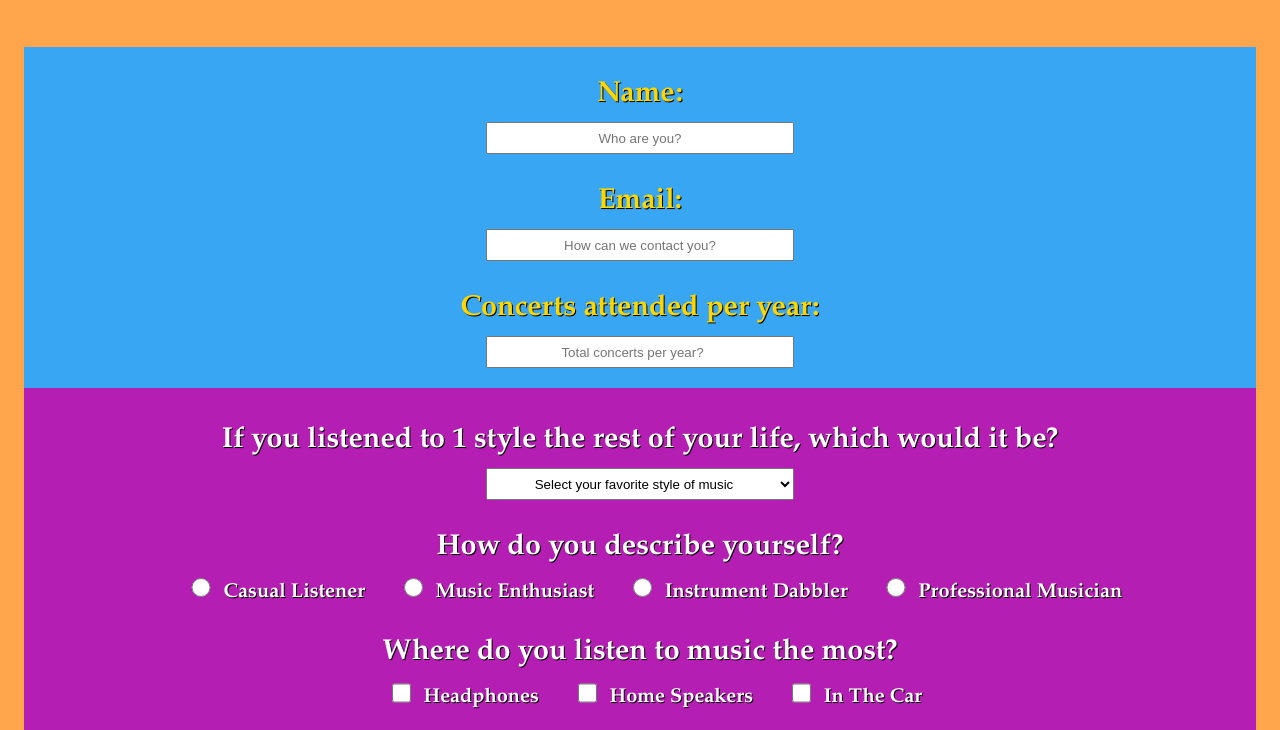
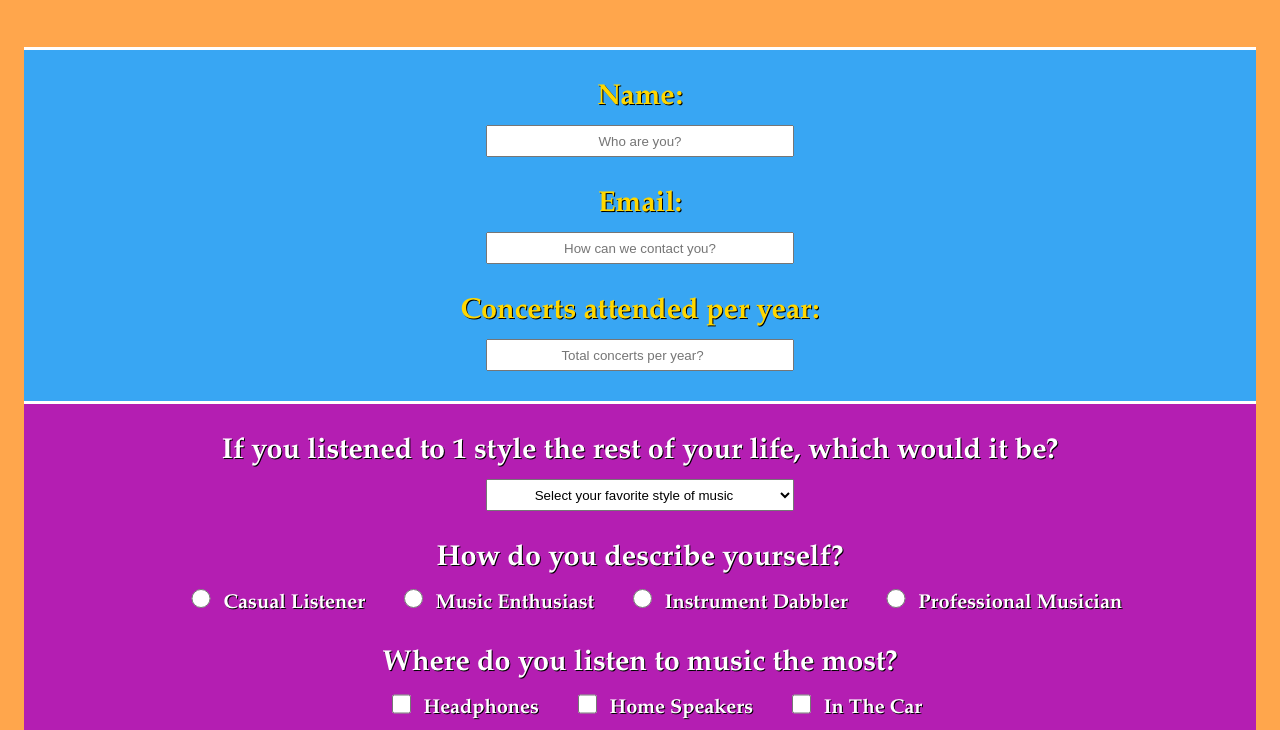
Before and after one commit to CodeWithClark/Survey-Form, a plain HTML site: page index.html in a window 1280 px wide. Shown: the part 222-952 px from the top of the page. Drawn offline with Linux system fonts and the light colour scheme.

Commit message:
CSS update number 2

```diff
--- a/index.html
+++ b/index.html
@@ -31,18 +31,20 @@
 
       .info {
         background-color: #38A6F3;
-        padding-top: 0px;
-        padding-bottom: 20px;
+        padding-bottom: 30px;
+        border-top: solid white;
+        border-bottom: solid white;
       }
 
       .questions {
         background-color: #B41EB2;
-        padding-top: 5px;
-        padding-bottom: 20px;
+        padding-bottom: 30px;
+        border-bottom: solid white;
       }
 
       .final-thoughts {
         background-color: #FF3179;
+        border-bottom: solid white;
       }
 
       label {
```
